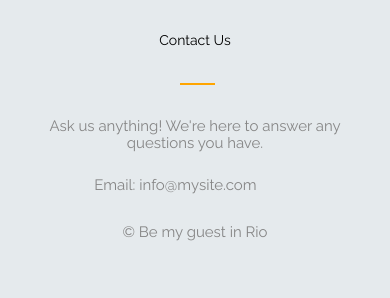
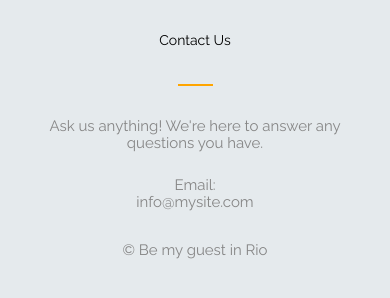
Before and after one commit to Korsarius/Rio-layout, a plain HTML site: page index.html in a window 390 px wide. Shown: the part 2603-2901 px from the top of the page. Drawn offline with Linux system fonts and the light colour scheme.

Commit message:
The layout of the footer has been slightly fixed

```diff
--- a/css/style.css
+++ b/css/style.css
@@ -148,11 +148,11 @@ button:hover {
   transition: 0.55s;
 }
 .menu-top {
-  top: 10px;
+  top: 7px;
   left: 8px;
 }
 .menu-middle {
-  top: 15px;
+  top: 13.5px;
   left: 8px;
 }
 .menu-bottom {
@@ -442,6 +442,10 @@ button:hover {
   position: relative;
 }
 
+.our-apt-head h2 {
+  width: 50%;
+}
+
 .our-apt-head h2,
 .location-head h2 {
   margin-bottom: 0;
@@ -571,7 +575,6 @@ button:hover {
 }
 
 .copyright {
-  display: inline-block;
   margin-top: 75px;
 }
 
@@ -627,6 +630,10 @@ button:hover {
 
 .subscribe-input[type="submit"] {
   padding: 8px 0;
+}
+
+.copyright {
+  display: inline-block;
 }
 
 .desktop {
@@ -941,7 +948,7 @@ button:hover {
   }
   .subscribe .orange-line,
   .follow-us .orange-line {
-    right: 45%;
+    right: 45.5%;
   }
   .social-icons {
     justify-content: center;
@@ -955,23 +962,16 @@ button:hover {
   }
   .contact-us {
     width: 100%;
+    display: flex;
+    flex-direction: column;
+    position: relative;
+    align-items: center;
   }
-  .contact-us h3,
+  .contact-us .orange-line {
+    top: 23%;
+  }
   .contact-us p {
     text-align: center;
-  }
-  .contact-us .orange-line {
-    right: 45%;
-  }
-  .copyright {
-    display: block;
-    text-align: center;
-  }
-  .email-span {
-    margin-left: 22%;
-  }
-  .email-link {
-    margin-right: 22%;
   }
 }
 
```
